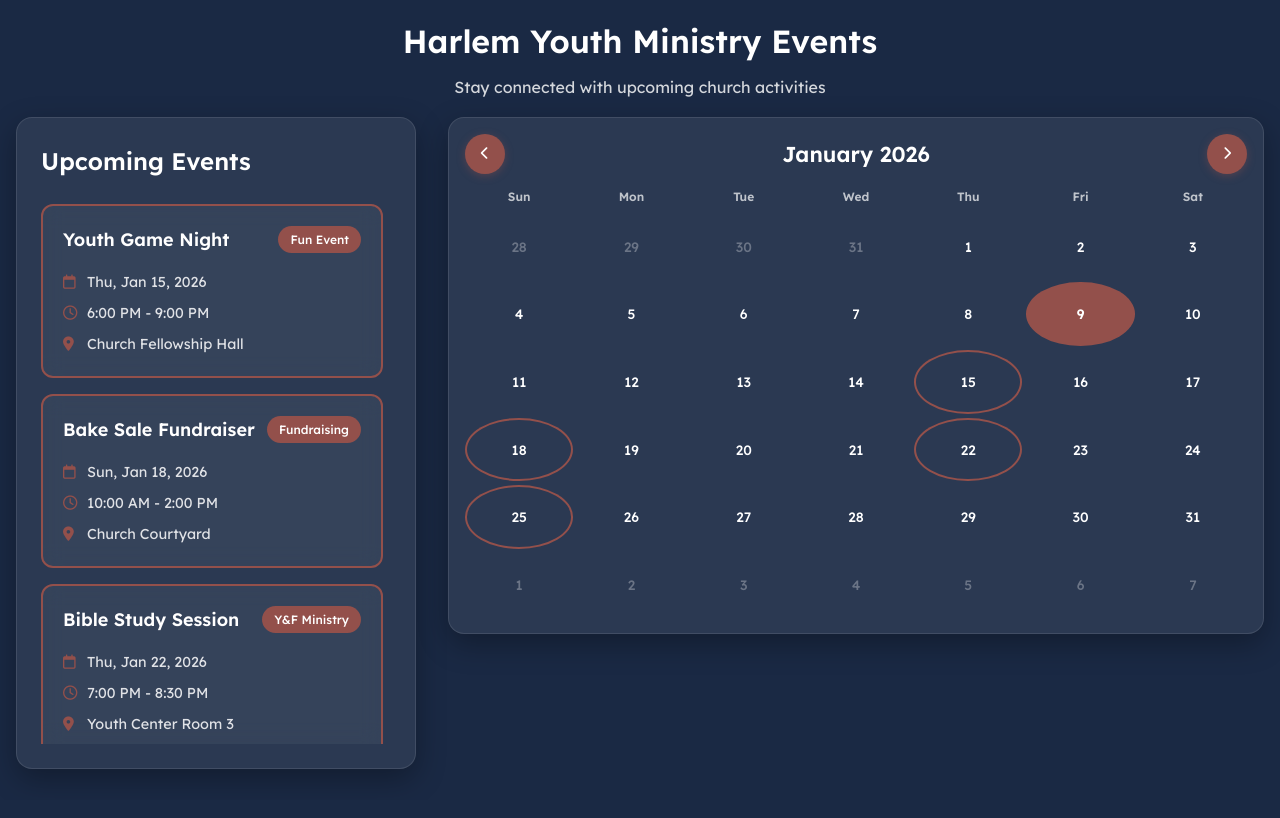
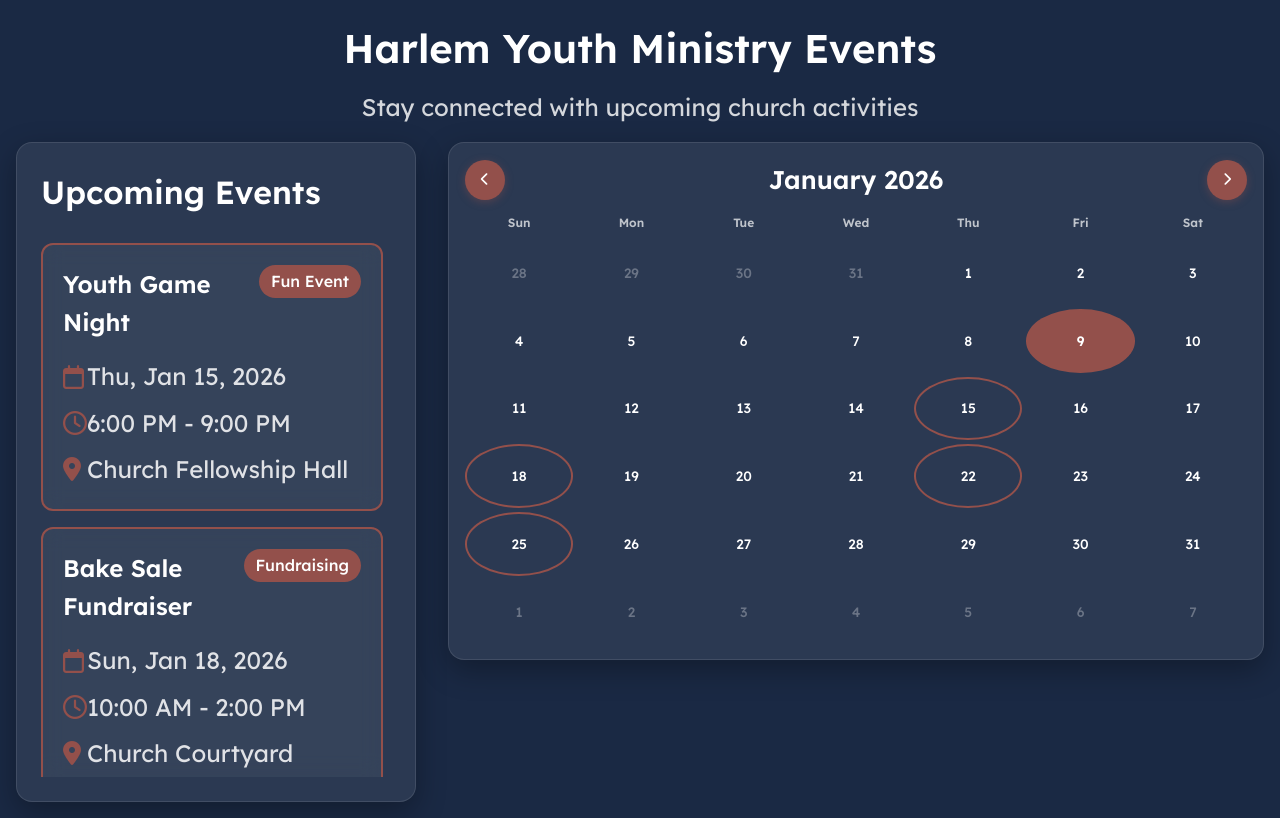
Before and after one commit to kay-134/HarlemY-F, a plain HTML site: page index.html in a window 1280 px wide. Drawn offline with Linux system fonts and the light colour scheme; no server answers.

Commit message:
Update styles.css

```diff
--- a/styles.css
+++ b/styles.css
@@ -54,13 +54,13 @@ header {
 
 header h1 {
     font-family: 'Lexend', sans-serif;
-    font-size: 2rem;
+    font-size: 2.5rem;
     font-weight: 600;
     margin-bottom: 0.5rem;
 }
 
 .subtitle {
-    font-size: 1rem;
+    font-size: 1.5rem;
     opacity: 0.9;
     color: rgba(255, 255, 255, 0.9);
 }
@@ -88,7 +88,7 @@ header h1 {
 
 .events-section h2 {
     font-family: 'Lexend', sans-serif;
-    font-size: 1.5rem;
+    font-size: 2rem;
     font-weight: 600;
     margin-bottom: 1.5rem;
     color: white;
@@ -167,7 +167,7 @@ header h1 {
 
 .event-title {
     font-family: 'Lexend', sans-serif;
-    font-size: 1.125rem;
+    font-size: 1.5rem;
     font-weight: 600;
     color: white;
     margin-bottom: 0.25rem;
@@ -176,7 +176,7 @@ header h1 {
 .event-badge {
     padding: 0.25rem 0.75rem;
     border-radius: 20px;
-    font-size: 0.75rem;
+    font-size: 1rem;
     font-weight: 500;
     color: white;
     white-space: nowrap;
@@ -213,7 +213,7 @@ header h1 {
     align-items: center;
     gap: 0.5rem;
     color: rgba(255, 255, 255, 0.85);
-    font-size: 0.9rem;
+    font-size: 1.5rem;
 }
 
 .event-detail i {
@@ -243,7 +243,7 @@ header h1 {
 
 .calendar-header h2 {
     font-family: 'Lexend', sans-serif;
-    font-size: 1.35rem;
+    font-size: 1.6rem;
     font-weight: 600;
     color: white;
 }
@@ -439,7 +439,7 @@ header h1 {
 
 .legend h3 {
     font-family: 'Lexend', sans-serif;
-    font-size: 0.85rem;
+    font-size: 1.2rem;
     font-weight: 600;
     margin-bottom: 0.4rem;
     color: white;
```
